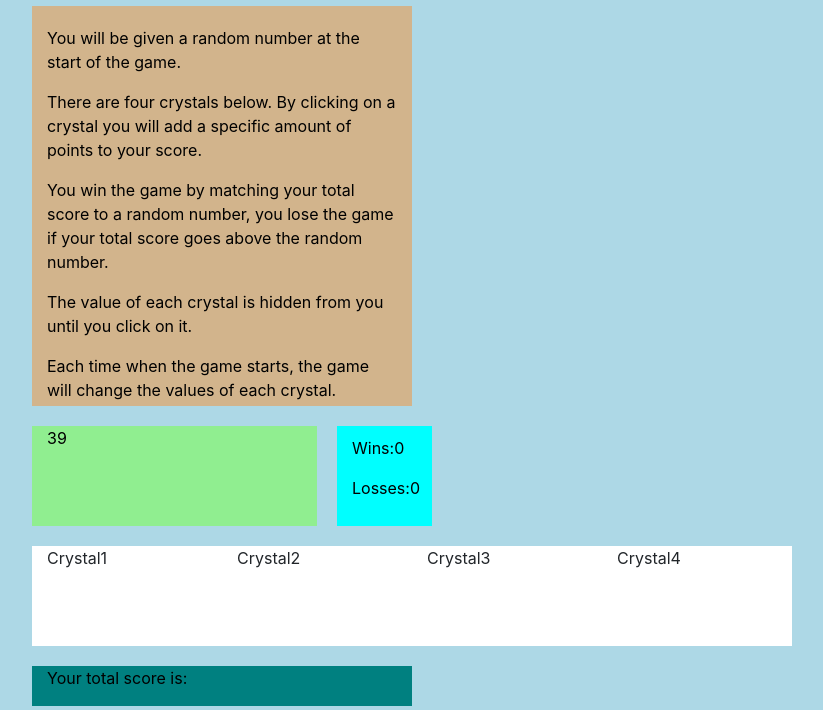
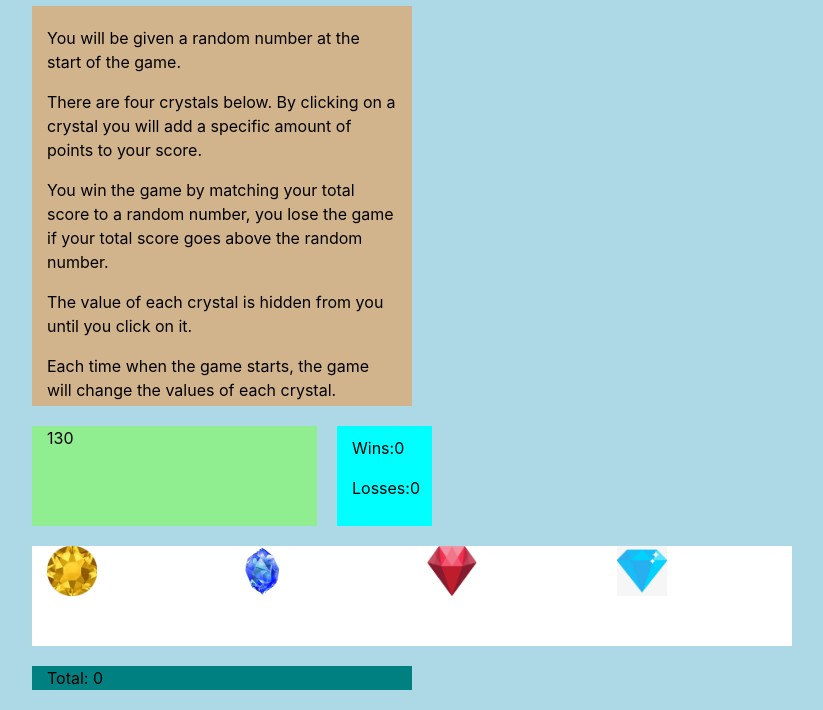
Before and after one commit to emilyr47/unit-4-game, a plain HTML site: page index.html in a window 1280 px wide. Shown: the part 90-800 px from the top of the page, without its empty margins (38-861 px from the left). Drawn offline with nearby package versions, Linux system fonts and the light colour scheme.

Commit message:
Most stuff added except the wins and losses features

```diff
--- a/assets/css/style.css
+++ b/assets/css/style.css
@@ -50,3 +50,33 @@ body {
     height: 150px;
     margin-bottom: 20px;
 }
+
+#yellow-crystal {
+    width: 50px;
+    height: 50px;
+}
+
+#purple-crystal {
+    width: 50px;
+    height: 50px;
+}
+
+#red-crystal {
+    width: 50px;
+    height: 50px;
+}
+
+#blue-crystal {
+    width: 50px;
+    height: 50px;
+}
+
+
+/* @media (min-width: 576px) { ... }
+
+@media (min-width: 768px) { ... }
+
+@media (min-width: 992px) { ... }
+
+@media (min-width: 1200px) { ... }
+*/
--- a/assets/js/game.js
+++ b/assets/js/game.js
@@ -0,0 +1,70 @@
+// generating random number for the goal score
+function randomGoal() {
+$("#goal-score").html(goalScore);
+}
+var goalScore = Math.floor(Math.random() * 19) + 120;
+window.onload = randomGoal;
+$("#goal-score").html(goalScore);
+//document.getElementById('#goal-score').html = goalScore;
+
+//generating random numbers for the crystals
+function randomCrystalYellow() {
+    $("#yellow-crystal").html(yellowValue);
+    }
+    var yellowValue = Math.floor(Math.random() * 12) + 1;
+    window.onload = randomCrystalYellow;
+    $("#yellow-crystal").html(yellowValue);
+    $("#yellow-crystal").val(yellowValue);
+
+function randomCrystalPurple() {
+    $("#purple-crystal").html(purpleValue);
+    }
+    var purpleValue = Math.floor(Math.random() * 12) + 1;
+    window.onload = randomCrystalPurple;
+    $("#purple-crystal").html(purpleValue);
+    $("#purple-crystal").val(purpleValue);
+
+
+function randomCrystalRed() {
+    $("#red-crystal").html(redValue);
+    }
+    var redValue = Math.floor(Math.random() * 12) + 1;
+    window.onload = randomCrystalRed;
+    $("#red-crystal").html(redValue);
+    $("#red-crystal").val(redValue);
+
+
+function randomCrystalBlue() {
+    $("#blue-crystal").html(blueValue);
+    }
+    var blueValue = Math.floor(Math.random() * 12) + 1;
+    window.onload = randomCrystalBlue;
+    $("#blue-crystal").html(blueValue);
+    $("#blue-crystal").val(blueValue);
+   // $( "#blue-crystal" ).click(function() {
+      //});
+
+    var totalScore = 0;
+    $("#blue-crystal").click(function(){
+      totalScore = Number(totalScore) + Number($(this).val());
+        $('#total-score').html("Total: "+ totalScore);
+     });
+      $('#total-score').html("Total: "+ totalScore);
+
+    $("#red-crystal").click(function(){
+        totalScore = Number(totalScore) + Number($(this).val());
+          $('#total-score').html("Total: "+ totalScore);
+       });
+        $('#total-score').html("Total: "+ totalScore);
+
+    $("#purple-crystal").click(function(){
+        totalScore = Number(totalScore) + Number($(this).val());
+           $('#total-score').html("Total: "+ totalScore);
+        });
+        $('#total-score').html("Total: "+ totalScore);
+
+    $("#yellow-crystal").click(function(){
+        totalScore = Number(totalScore) + Number($(this).val());
+            $('#total-score').html("Total: "+ totalScore);
+        });
+        $('#total-score').html("Total: "+ totalScore);
--- a/index.html
+++ b/index.html
@@ -29,7 +29,7 @@
             </div>
             <div class="row">
                 <div class="col-md-3" id="green-box">
-                    <p>39</p>
+                    <p id="goal-score"></p>
                 </div>
                 <div class="col-md-1" id="wins-losses">
                     <p>Wins:0</p>
@@ -38,16 +38,16 @@
             </div>
             <div class="row">
                 <div class="col-md-2" id="crystals">
-                    <p>Crystal1</p>
+                    <img src="assets/images/yellow.png" alt="Yellow Crystal" id= "yellow-crystal">
                 </div>
                 <div class="col-md-2" id="crystals">
-                    <p>Crystal2</p>
+                    <img src="assets/images/purple.png" alt="Purple Crystal" id= "purple-crystal">
                 </div>
                 <div class="col-md-2" id="crystals">
-                    <p>Crystal3</p>
+                    <img src="assets/images/red.png" alt="Red Crystal" id= "red-crystal">
                 </div>
                 <div class="col-md-2" id="crystals">
-                    <p>Crystal4</p>
+                    <img src="assets/images/blue.png" alt="Blue Crystal" id= "blue-crystal">
                 </div>
             </div>
             <div class="row">
@@ -57,11 +57,11 @@
             </div>
             <div class="row">
                 <div class="col-md-2" id="total-score-int">
-                    <p>Integer</p>
+                    <p id="total-score"></p>
                 </div>
             </div>
         </div>
           <!-- Link to your JavaScript -->
-        <script type="text/javascript" src="assets/javascript/game.js"></script>
     </body>
+    <script type="text/javascript" src="assets/js/game.js"></script>
 </html>
```
Also changed, not shown: assets/images/blue.png (added), assets/images/purple.png (added), assets/images/red.png (added), assets/images/yellow.png (added).
